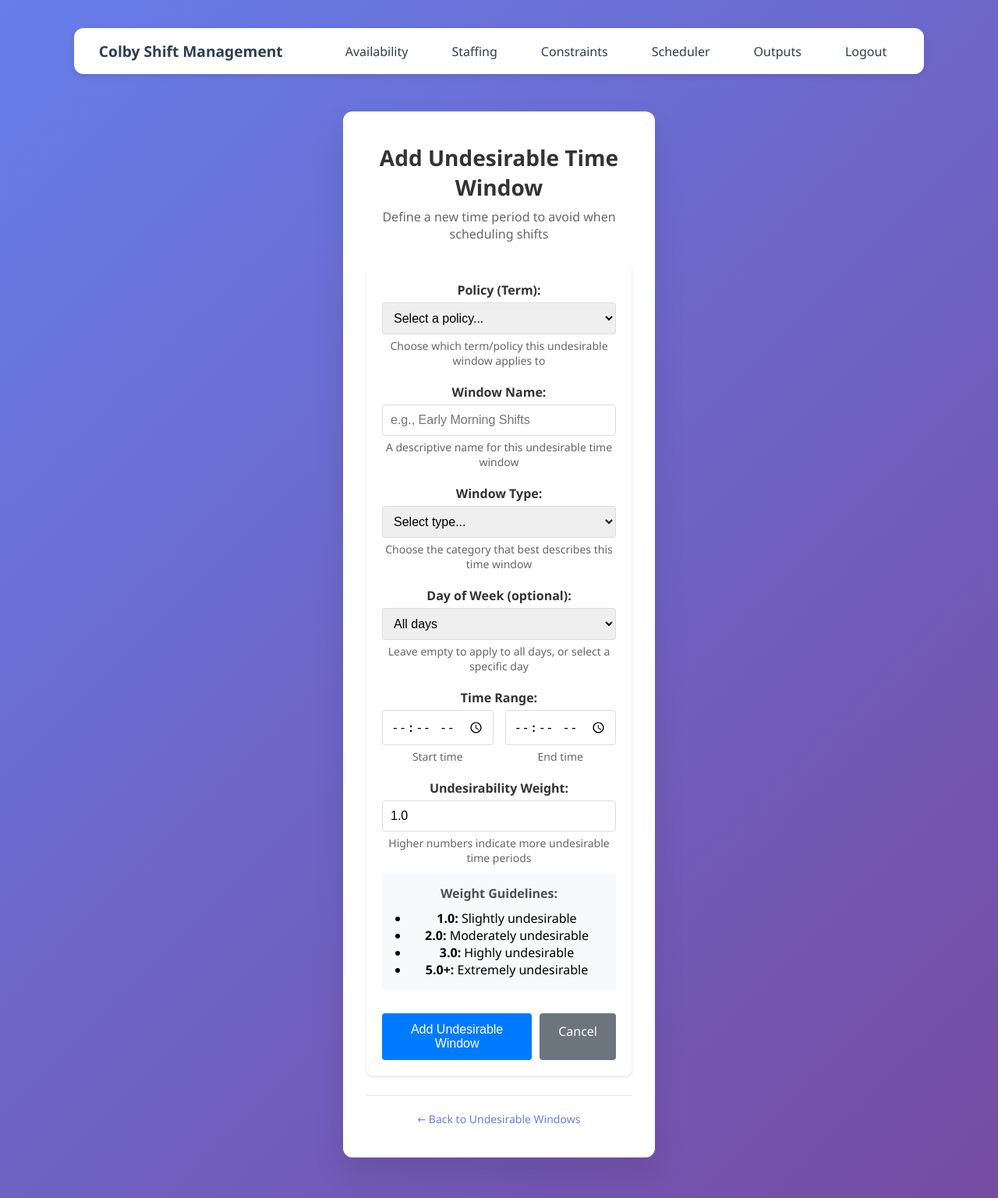
After one commit to najam-tariq/colby-shift-management, a Flask app: page /constraints/undesirable-windows/add in a window 1280 px wide. The commit adds this page. Shown: the whole page at 78% size. Run offline with Flask 3, Linux system fonts and the light colour scheme; the visitor is signed in with stand-in values (Sample User, id 1); data that the repository does not hold is empty.

Commit message:
Implement Issue #38: Undesirable Time Windows
- Add UndesirableTimeWindow model with policy relationships
- Create interface for defining undesirable time ranges
- Support multiple windows per policy with different weights
- Add CRUD operations for managing time windows
- Integrate with constraints blueprint
- Update navigation in landing page

Features:
- Define early morning, late evening, weekend, and custom windows
- Weight system (0.1-10.0) for undesirability levels
- Day-specific or all-day time windows
- Form validation and user-friendly interface
- Database persistence with proper relationships

Closes #38

```diff
--- a/blueprints/constraints/routes.py
+++ b/blueprints/constraints/routes.py
@@ -1,9 +1,97 @@
-from flask import render_template
+from flask import render_template, request, redirect, url_for, flash, jsonify
+from flask_login import login_required
 from . import constraints_bp
+from models import db, Policy, UndesirableTimeWindow, Term
+from datetime import time
 
 # GitHub Issues #21-37: Constraints & Equity
 # Features: Shift duration, gaps, fairness, policy management, etc.
 
 @constraints_bp.route('/')
+@login_required
 def index():
     return render_template('constraints_index.html')
+
+@constraints_bp.route('/undesirable-windows')
+@login_required
+def undesirable_windows():
+    """Display undesirable time windows management interface"""
+    terms = Term.query.all()
+    policies = Policy.query.all()
+
+    # Get all undesirable windows with their policies
+    windows = db.session.query(UndesirableTimeWindow, Policy, Term).join(
+        Policy, UndesirableTimeWindow.policy_id == Policy.policy_id
+    ).join(
+        Term, Policy.term_id == Term.term_id
+    ).all()
+
+    return render_template('undesirable_windows.html',
+                         terms=terms,
+                         policies=policies,
+                         windows=windows)
+
+@constraints_bp.route('/undesirable-windows/add', methods=['GET', 'POST'])
+@login_required
+def add_undesirable_window():
+    """Add a new undesirable time window"""
+    if request.method == 'POST':
+        try:
+            # Get form data
+            policy_id = request.form.get('policy_id')
+            name = request.form.get('name')
+            window_type = request.form.get('window_type')
+            day_of_week = request.form.get('day_of_week')
+            start_time_str = request.form.get('start_time')
+            end_time_str = request.form.get('end_time')
+            weight = float(request.form.get('weight', 1.0))
+
+            # Convert time strings to time objects
+            start_time = time.fromisoformat(start_time_str)
+            end_time = time.fromisoformat(end_time_str)
+
+            # Handle day_of_week (None for all days, specific day otherwise)
+            day_of_week = int(day_of_week) if day_of_week else None
+
+            # Create new undesirable window
+            window = UndesirableTimeWindow(
+                policy_id=policy_id,
+                name=name,
+                window_type=window_type,
+                day_of_week=day_of_week,
+                start_time=start_time,
+                end_time=end_time,
+                weight=weight
+            )
+
+            db.session.add(window)
+            db.session.commit()
+
+            flash(f'Undesirable time window "{name}" added successfully!', 'success')
+            return redirect(url_for('constraints.undesirable_windows'))
+
+        except Exception as e:
+            flash(f'Error adding undesirable window: {str(e)}', 'error')
+            db.session.rollback()
+
+    # GET request - show form
+    policies = Policy.query.all()
+    return render_template('add_undesirable_window.html', policies=policies)
+
+@constraints_bp.route('/undesirable-windows/delete/<int:window_id>', methods=['POST'])
+@login_required
+def delete_undesirable_window(window_id):
+    """Delete an undesirable time window"""
+    try:
+        window = UndesirableTimeWindow.query.get_or_404(window_id)
+        window_name = window.name
+
+        db.session.delete(window)
+        db.session.commit()
+
+        flash(f'Undesirable time window "{window_name}" deleted successfully!', 'success')
+    except Exception as e:
+        flash(f'Error deleting undesirable window: {str(e)}', 'error')
+        db.session.rollback()
+
+    return redirect(url_for('constraints.undesirable_windows'))
--- /dev/null
+++ b/blueprints/constraints/templates/add_undesirable_window.html
@@ -0,0 +1,226 @@
+{% extends "base.html" %}
+
+{% block title %}Add Undesirable Time Window - Constraints & Equity{% endblock %}
+
+{% block styles %}
+<link rel="stylesheet" href="{{ url_for('auth.static', filename='dashboard.css') }}">
+<style>
+.form-container {
+    max-width: 600px;
+    margin: 0 auto;
+    padding: 20px;
+    background: white;
+    border-radius: 8px;
+    box-shadow: 0 2px 4px rgba(0,0,0,0.1);
+}
+
+.form-group {
+    margin-bottom: 20px;
+}
+
+.form-group label {
+    display: block;
+    margin-bottom: 5px;
+    font-weight: bold;
+    color: #333;
+}
+
+.form-group input,
+.form-group select,
+.form-group textarea {
+    width: 100%;
+    padding: 10px;
+    border: 1px solid #ddd;
+    border-radius: 4px;
+    font-size: 16px;
+    box-sizing: border-box;
+}
+
+.form-group input:focus,
+.form-group select:focus,
+.form-group textarea:focus {
+    outline: none;
+    border-color: #007bff;
+    box-shadow: 0 0 5px rgba(0,123,255,0.3);
+}
+
+.form-group small {
+    display: block;
+    margin-top: 5px;
+    color: #666;
+    font-size: 14px;
+}
+
+.btn-group {
+    display: flex;
+    gap: 10px;
+    margin-top: 30px;
+}
+
+.btn {
+    padding: 12px 24px;
+    border: none;
+    border-radius: 4px;
+    font-size: 16px;
+    cursor: pointer;
+    text-decoration: none;
+    display: inline-block;
+    text-align: center;
+}
+
+.btn-primary {
+    background: #007bff;
+    color: white;
+}
+
+.btn-primary:hover {
+    background: #0056b3;
+}
+
+.btn-secondary {
+    background: #6c757d;
+    color: white;
+}
+
+.btn-secondary:hover {
+    background: #545b62;
+    text-decoration: none;
+    color: white;
+}
+
+.weight-examples {
+    background: #f8f9fa;
+    padding: 15px;
+    border-radius: 4px;
+    margin-top: 10px;
+}
+
+.weight-examples h4 {
+    margin: 0 0 10px 0;
+    color: #495057;
+}
+
+.weight-examples ul {
+    margin: 0;
+    padding-left: 20px;
+}
+
+.time-inputs {
+    display: grid;
+    grid-template-columns: 1fr 1fr;
+    gap: 15px;
+}
+
+@media (max-width: 600px) {
+    .time-inputs {
+        grid-template-columns: 1fr;
+    }
+
+    .btn-group {
+        flex-direction: column;
+    }
+}
+</style>
+{% endblock %}
+
+{% block header_title %}Add Undesirable Time Window{% endblock %}
+{% block header_subtitle %}Define a new time period to avoid when scheduling shifts{% endblock %}
+
+{% block content %}
+<div class="form-container">
+    {% with messages = get_flashed_messages(with_categories=true) %}
+        {% if messages %}
+            {% for category, message in messages %}
+                <div class="alert alert-{{ 'danger' if category == 'error' else category }}">
+                    {{ message }}
+                </div>
+            {% endfor %}
+        {% endif %}
+    {% endwith %}
+
+    <form method="POST">
+        <div class="form-group">
+            <label for="policy_id">Policy (Term):</label>
+            <select id="policy_id" name="policy_id" required>
+                <option value="">Select a policy...</option>
+                {% for policy in policies %}
+                    <option value="{{ policy.policy_id }}">{{ policy.term.name }} (Policy #{{ policy.policy_id }})</option>
+                {% endfor %}
+            </select>
+            <small>Choose which term/policy this undesirable window applies to</small>
+        </div>
+
+        <div class="form-group">
+            <label for="name">Window Name:</label>
+            <input type="text" id="name" name="name" required placeholder="e.g., Early Morning Shifts">
+            <small>A descriptive name for this undesirable time window</small>
+        </div>
+
+        <div class="form-group">
+            <label for="window_type">Window Type:</label>
+            <select id="window_type" name="window_type" required>
+                <option value="">Select type...</option>
+                <option value="early_morning">Early Morning</option>
+                <option value="late_evening">Late Evening</option>
+                <option value="weekend">Weekend</option>
+                <option value="custom">Custom</option>
+            </select>
+            <small>Choose the category that best describes this time window</small>
+        </div>
+
+        <div class="form-group">
+            <label for="day_of_week">Day of Week (optional):</label>
+            <select id="day_of_week" name="day_of_week">
+                <option value="">All days</option>
+                <option value="0">Monday</option>
+                <option value="1">Tuesday</option>
+                <option value="2">Wednesday</option>
+                <option value="3">Thursday</option>
+                <option value="4">Friday</option>
+                <option value="5">Saturday</option>
+                <option value="6">Sunday</option>
+            </select>
+            <small>Leave empty to apply to all days, or select a specific day</small>
+        </div>
+
+        <div class="form-group">
+            <label>Time Range:</label>
+            <div class="time-inputs">
+                <div>
+                    <input type="time" id="start_time" name="start_time" required>
+                    <small>Start time</small>
+                </div>
+                <div>
+                    <input type="time" id="end_time" name="end_time" required>
+                    <small>End time</small>
+                </div>
+            </div>
+        </div>
+
+        <div class="form-group">
+            <label for="weight">Undesirability Weight:</label>
+            <input type="number" id="weight" name="weight" min="0.1" max="10" step="0.1" value="1.0" required>
+            <small>Higher numbers indicate more undesirable time periods</small>
+
+            <div class="weight-examples">
+                <h4>Weight Guidelines:</h4>
+                <ul>
+                    <li><strong>1.0:</strong> Slightly undesirable</li>
+                    <li><strong>2.0:</strong> Moderately undesirable</li>
+                    <li><strong>3.0:</strong> Highly undesirable</li>
+                    <li><strong>5.0+:</strong> Extremely undesirable</li>
+                </ul>
+            </div>
+        </div>
+
+        <div class="btn-group">
+            <button type="submit" class="btn btn-primary">Add Undesirable Window</button>
+            <a href="{{ url_for('constraints.undesirable_windows') }}" class="btn btn-secondary">Cancel</a>
+        </div>
+    </form>
+</div>
+{% endblock %}
+
+{% block footer %}
+<a href="{{ url_for('constraints.undesirable_windows') }}">← Back to Undesirable Windows</a>
+{% endblock %}
```
Also changed, not shown: ISSUE_38_IMPLEMENTATION.md (added, +32 -0 lines), blueprints/auth/templates/landing.html (+36 -8 lines), blueprints/constraints/templates/constraints_index.html (+8 -1 lines), blueprints/constraints/templates/undesirable_windows.html (added, +169 -0 lines), models.py (+18 -0 lines).
